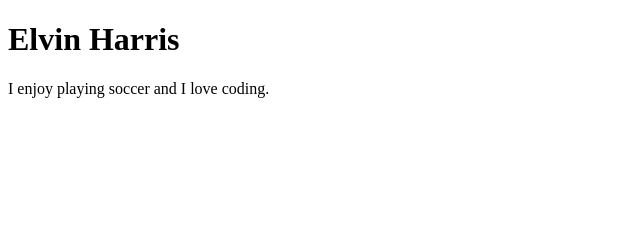
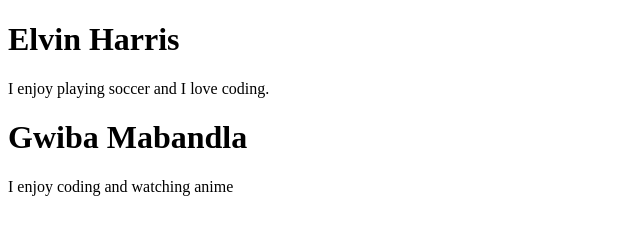
Before and after one commit to harriselvin/groupOne, a plain HTML site: page index.html in a window 1280 px wide. Shown: the whole page, without its empty margins (0-640 px from the left). Drawn offline with Linux system fonts and the light colour scheme.

Commit message:
my commit

```diff
--- a/index.html
+++ b/index.html
@@ -10,5 +10,9 @@
         <h1>Elvin Harris</h1>
         <p>I enjoy playing soccer and I love coding.</p>
     </div>
+    <div>
+        <h1>Gwiba Mabandla</h1>
+        <p>I enjoy coding and watching anime</p>
+    </div>
 </body>
 </html>
```
